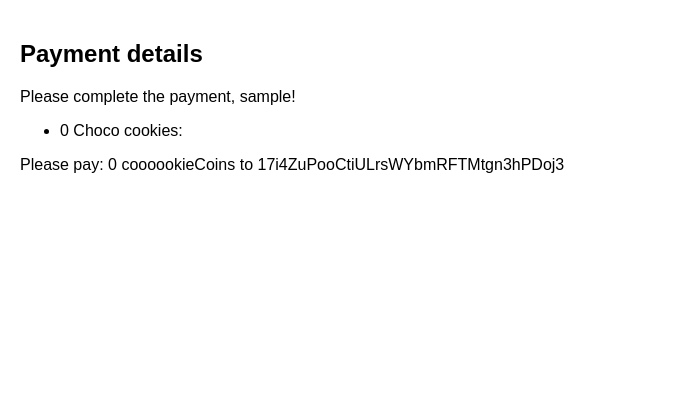
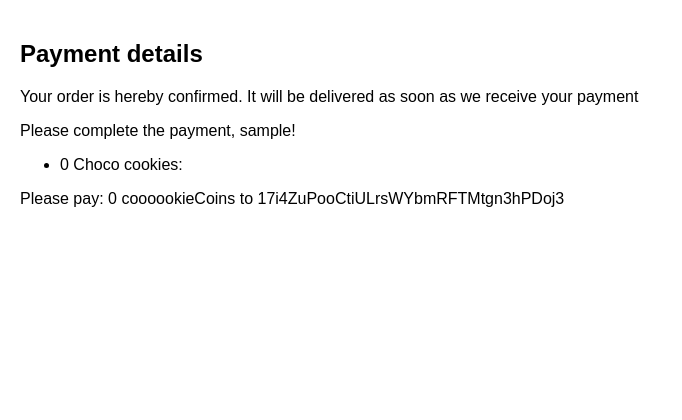
Before and after one commit to andreroxhage/EITF06-Web-Security, a PHP site: page /order_confirmation.php in a window 1280 px wide. Shown: the part 148-568 px from the top of the page, without its empty margins (0-682 px from the left). Run offline with PHP 8.4, Linux system fonts and the light colour scheme; the visitor is signed in with stand-in values (Sample User, id 1); tables that the repository leaves empty or names only in its code hold one stand-in row (values such as "Sample post").

Commit message:
receipt sentence

```diff
--- a/order_confirmation.php
+++ b/order_confirmation.php
@@ -49,6 +49,7 @@ $orderTotal = 10* $cartCount;
             <h2>Payment details</h2>
 
             <?php if ($user): ?>
+            <p>Your order is hereby confirmed. It will be delivered as soon as we receive your payment</p>
             <p>Please complete the payment, <?= htmlspecialchars($user['username']) ?>!
             </p>
             <ul>
```
